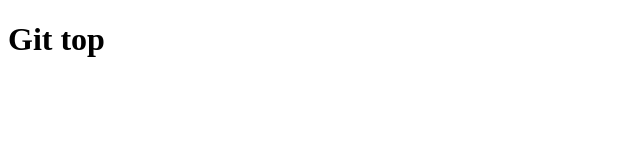
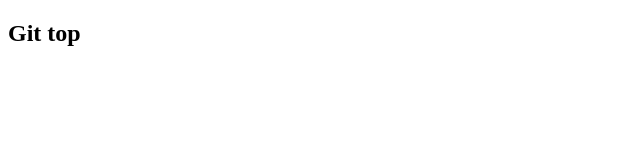
Before and after one commit to Pozitiv4i/test, a plain HTML site: page index.html in a window 1280 px wide. Shown: the whole page, without its empty margins (0-640 px from the left). Drawn offline with Linux system fonts and the light colour scheme.

Commit message:
added style.css, fix index.html

```diff
--- a/index.html
+++ b/index.html
@@ -7,7 +7,7 @@
     <title>Git</title>
 </head>
 <body>
-    <h1>Git top</h1>
+    <h2>Git top</h2>
     <script src="script.js"></script>
 </body>
 </html>
```
Also changed, not shown: style.css (added).
